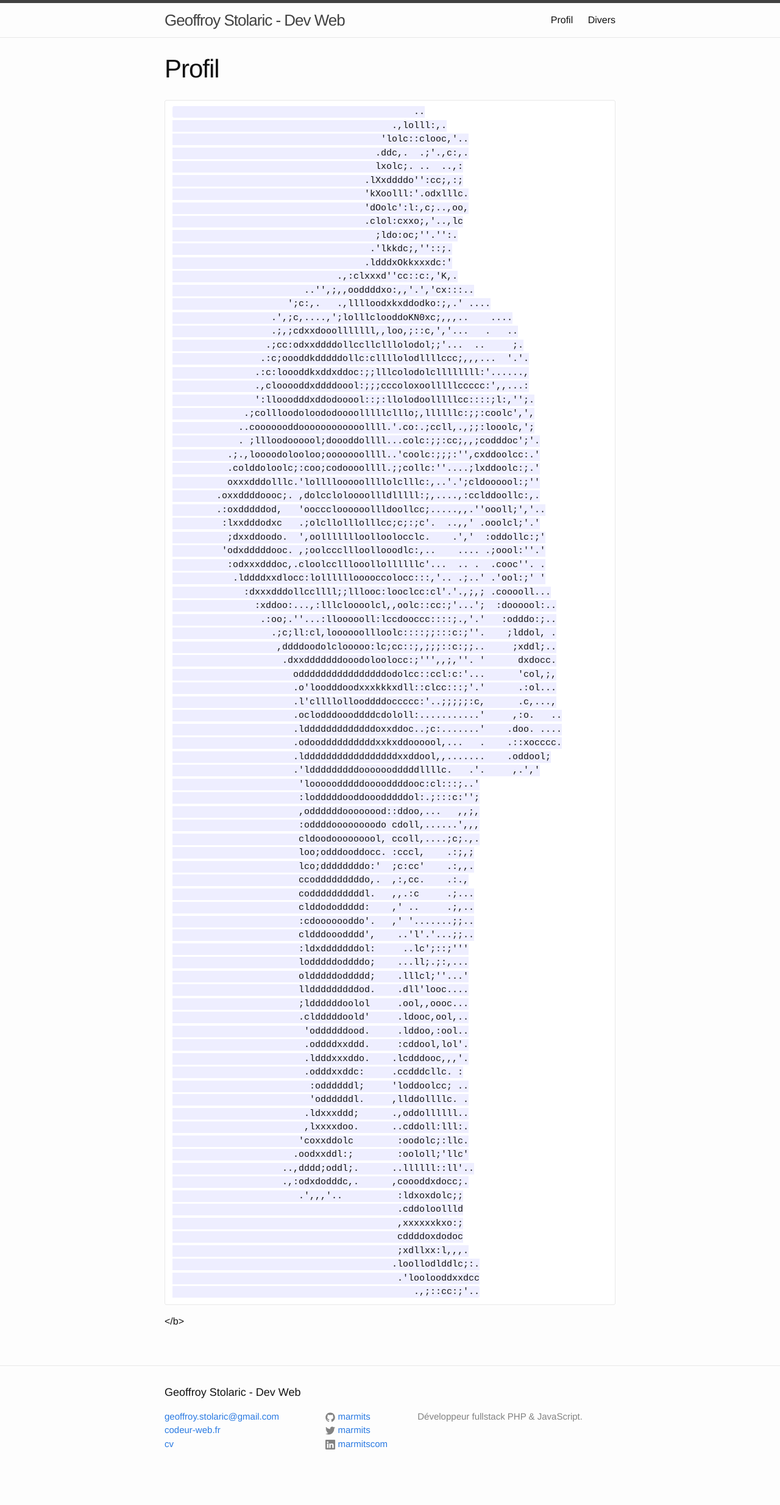
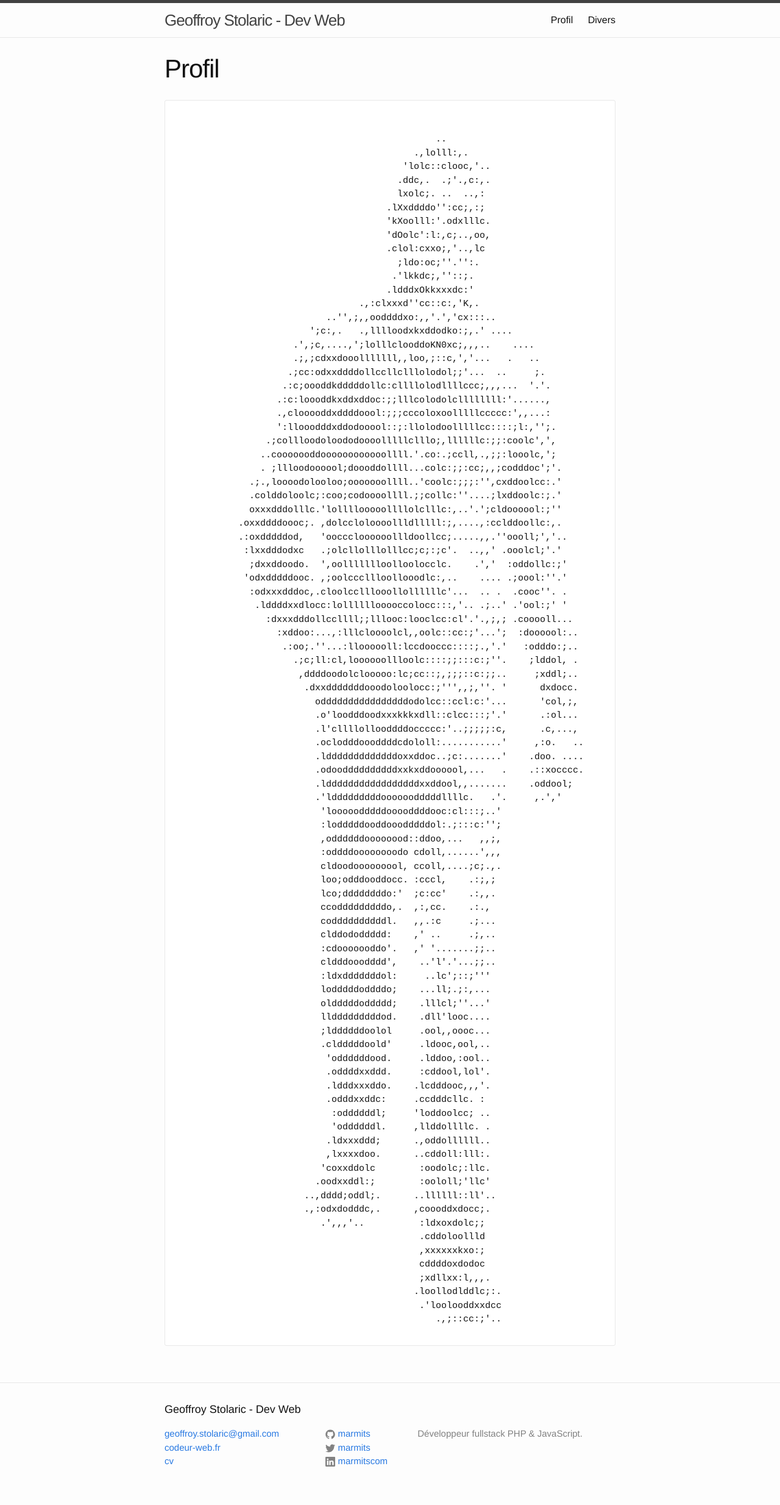
Before and after one commit to marmits/marmits.github.io, a Jekyll site: the page built from about.md, in a window 1280 px wide. Shown: the whole page at 61% size. Built offline with Jekyll 4.4.1, drawn with Linux system fonts in a browser that asks for light colours; before the commit the page ends 2439 px from its top, so only the background shows below that.

Commit message:
Test interface 6

```diff
--- a/_sass/_base.scss
+++ b/_sass/_base.scss
@@ -133,6 +133,10 @@ code {
     background-color: #eef;
 }
 
+pre.profil{
+    background-color: #FFF;
+}
+
 code {
     padding: 1px 5px;
 }
--- a/about.md
+++ b/about.md
@@ -11,7 +11,7 @@ o { color: Orange }
 g { color: Green }
 b { color: #0969DA ;font-size: 1em;}
 </style>
-<b>
+<pre class="profil">
 
 
                                                 ..
@@ -102,4 +102,4 @@ b { color: #0969DA ;font-size: 1em;}
                                              .'loolooddxxdcc
                                                 .,;::cc:;'..
 
-</b>
+</pre>
```
